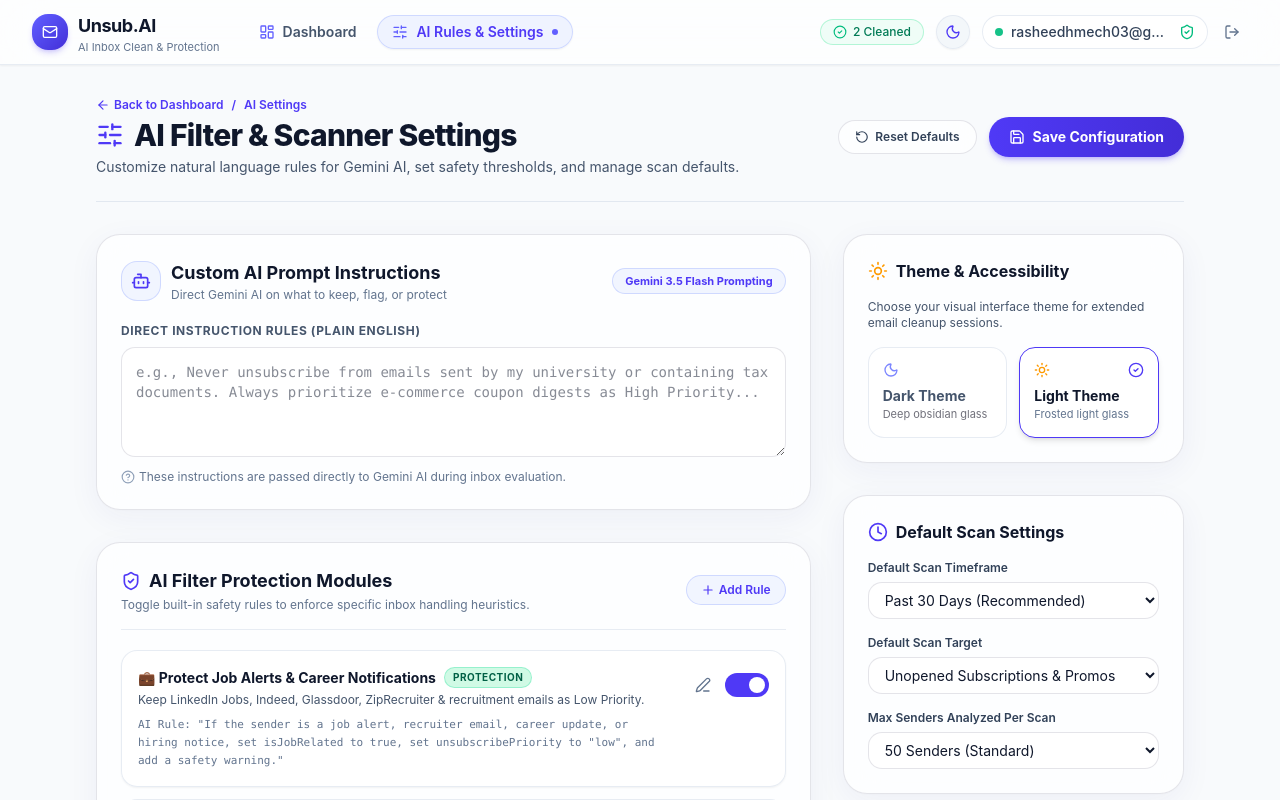
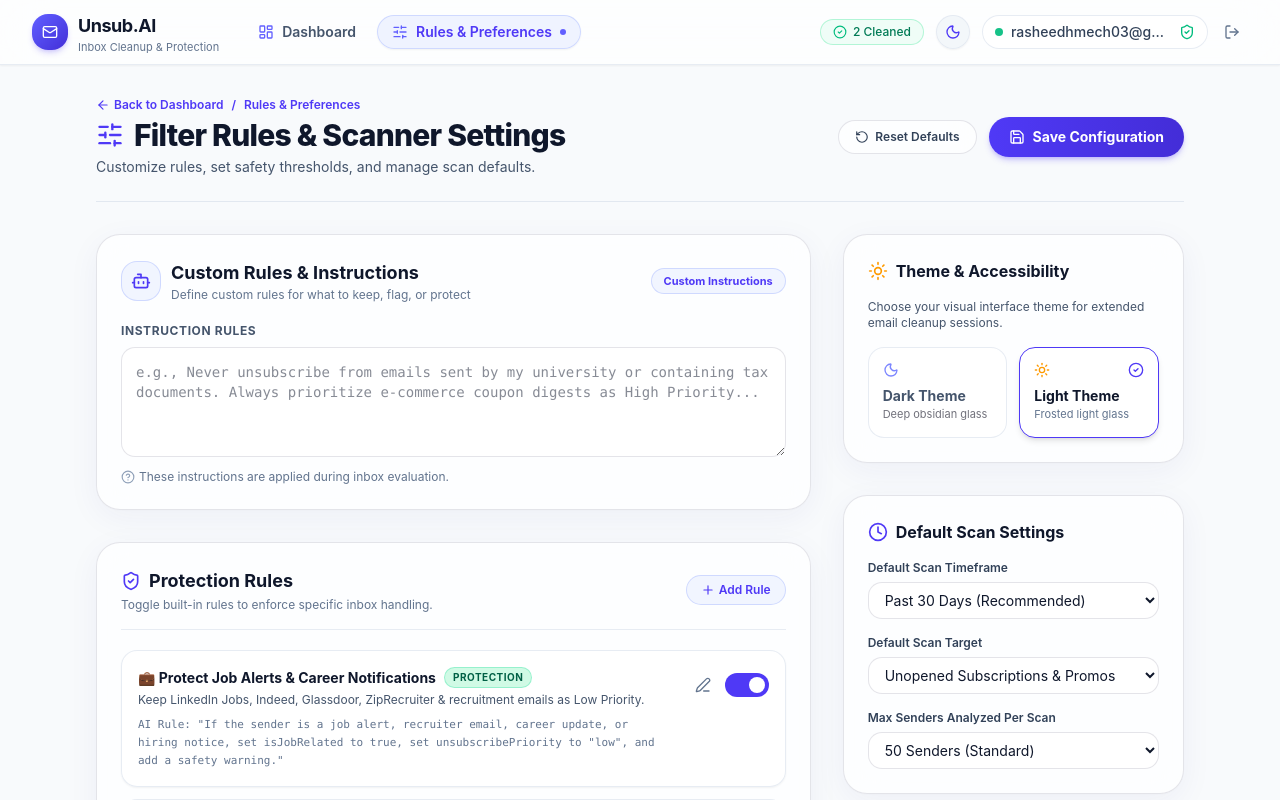
Before and after one commit to rashee1997/unsubai, a Next.js app: page /settings in a window 1280 px wide. Shown: the top 800 px of the page. Built offline with nearby package versions, Linux system fonts and the light colour scheme.

Commit message:
refactor: remove redundant AI branding from UI text
Simplify terminology across the dashboard and settings to improve clarity and readability by removing unnecessary references to "AI" in labels and descriptions.

```diff
--- a/app/page.tsx
+++ b/app/page.tsx
@@ -734,7 +734,7 @@ export default function Home() {
               </h1>
 
               <p className="text-slate-600 dark:text-zinc-400 text-sm sm:text-base mt-3 leading-relaxed">
-                Connect your Gmail account to let Gemini AI identify newsletter subscriptions, calculate priority scores, and present a clear confirmation step before unsubscribing.
+                Connect your Gmail account to automatically categorize newsletter subscriptions, score priority levels, and review unsubscriptions with confidence.
               </p>
 
               <div className="mt-6 flex flex-wrap items-center gap-3">
@@ -1162,7 +1162,7 @@ export default function Home() {
             </div>
             <h3 className="text-xl font-bold text-slate-900 dark:text-white">Ready to clean your inbox safely</h3>
             <p className="text-sm text-slate-600 dark:text-zinc-400 mt-2 max-w-lg mx-auto">
-              Select your search criteria above and click <strong>&quot;Scan Inbox for Unopened Emails&quot;</strong> to discover recurring subscriptions and explicitly confirm senders before unsubscribing.
+              Select your search criteria above and click <strong>&quot;Scan Inbox&quot;</strong> to discover recurring subscriptions and review senders before unsubscribing.
             </p>
           </div>
         )}
--- a/app/settings/page.tsx
+++ b/app/settings/page.tsx
@@ -200,14 +200,14 @@ export default function SettingsPage() {
                 <ArrowLeft className="w-3.5 h-3.5" /> Back to Dashboard
               </Link>
               <span>/</span>
-              <span>AI Settings</span>
+              <span>Rules & Preferences</span>
             </div>
             <h1 className="text-2xl sm:text-3xl font-extrabold text-slate-900 dark:text-white tracking-tight flex items-center gap-2.5">
               <SlidersHorizontal className="w-7 h-7 text-indigo-600 dark:text-indigo-400" />
-              AI Filter & Scanner Settings
+              Filter Rules & Scanner Settings
             </h1>
             <p className="text-sm text-slate-600 dark:text-zinc-400 mt-1">
-              Customize natural language rules for Gemini AI, set safety thresholds, and manage scan defaults.
+              Customize rules, set safety thresholds, and manage scan defaults.
             </p>
           </div>
 
@@ -242,7 +242,7 @@ export default function SettingsPage() {
         <div className="grid grid-cols-1 lg:grid-cols-3 gap-8">
           {/* Main Column (2 cols) */}
           <div className="lg:col-span-2 space-y-8">
-            {/* Card 1: Custom AI Prompt Instructions */}
+            {/* Card 1: Custom Prompt Instructions */}
             <section className="glass-panel p-6 space-y-5 transition-all">
               <div className="flex items-center justify-between">
                 <div className="flex items-center space-x-2.5">
@@ -250,18 +250,18 @@ export default function SettingsPage() {
                     <Bot className="w-5 h-5" />
                   </div>
                   <div>
-                    <h2 className="text-lg font-bold text-slate-900 dark:text-white">Custom AI Prompt Instructions</h2>
-                    <p className="text-xs text-slate-500 dark:text-zinc-400">Direct Gemini AI on what to keep, flag, or protect</p>
+                    <h2 className="text-lg font-bold text-slate-900 dark:text-white">Custom Rules & Instructions</h2>
+                    <p className="text-xs text-slate-500 dark:text-zinc-400">Define custom rules for what to keep, flag, or protect</p>
                   </div>
                 </div>
                 <span className="px-3 py-1 rounded-full text-[11px] font-bold bg-indigo-50/80 dark:bg-indigo-950/60 text-indigo-600 dark:text-indigo-400 border border-indigo-200/80 dark:border-indigo-800/40 backdrop-blur-md">
-                  Gemini 3.5 Flash Prompting
+                  Custom Instructions
                 </span>
               </div>
 
               <div>
                 <label htmlFor="custom-instructions" className="block text-xs font-bold uppercase tracking-wider text-slate-600 dark:text-zinc-400 mb-2">
-                  Direct Instruction Rules (Plain English)
+                  Instruction Rules
                 </label>
                 <textarea
                   id="custom-instructions"
@@ -275,21 +275,21 @@ export default function SettingsPage() {
                 />
                 <p className="text-xs text-slate-500 dark:text-zinc-400 mt-1.5 flex items-center gap-1">
                   <HelpCircle className="w-3.5 h-3.5 text-slate-400 dark:text-zinc-500" />
-                  These instructions are passed directly to Gemini AI during inbox evaluation.
+                  These instructions are applied during inbox evaluation.
                 </p>
               </div>
             </section>
 
-            {/* Card 2: Preset AI Filter Rules Manager */}
+            {/* Card 2: Preset Filter Rules Manager */}
             <section className="glass-panel p-6 space-y-5 transition-all">
               <div className="flex items-center justify-between border-b border-slate-200/80 dark:border-white/10 pb-4">
                 <div>
                   <h2 className="text-lg font-bold text-slate-900 dark:text-white flex items-center gap-2">
                     <ShieldCheck className="w-5 h-5 text-indigo-600 dark:text-indigo-400" />
-                    AI Filter Protection Modules
+                    Protection Rules
                   </h2>
                   <p className="text-xs text-slate-500 dark:text-zinc-400 mt-0.5">
-                    Toggle built-in safety rules to enforce specific inbox handling heuristics.
+                    Toggle built-in rules to enforce specific inbox handling.
                   </p>
                 </div>
 
--- a/components/InboxHealthDashboard.tsx
+++ b/components/InboxHealthDashboard.tsx
@@ -215,7 +215,7 @@ export const InboxHealthDashboard: React.FC<InboxHealthDashboardProps> = ({
         <div className="glass-card p-4 sm:p-5 flex flex-col justify-between bg-rose-50/40 dark:bg-rose-950/20 border-rose-200/80 dark:border-rose-900/40">
           <div>
             <div className="flex items-center justify-between text-rose-700 dark:text-rose-400 mb-2">
-              <span className="text-xs font-semibold uppercase tracking-wider">High AI Priority</span>
+              <span className="text-xs font-semibold uppercase tracking-wider">High Priority</span>
               <div className="w-8 h-8 rounded-xl bg-rose-100/80 dark:bg-rose-950/60 border border-rose-200/80 dark:border-rose-800/40 text-rose-700 dark:text-rose-400 flex items-center justify-center backdrop-blur-md">
                 <ShieldAlert className="w-4 h-4" />
               </div>
@@ -326,7 +326,7 @@ export const InboxHealthDashboard: React.FC<InboxHealthDashboardProps> = ({
               Inbox Email Distribution by Category
             </h3>
             <p className="text-xs text-slate-500 dark:text-zinc-400 mt-1">
-              Visual breakdown of scanned recurring emails across AI-detected subscription categories.
+              Visual breakdown of scanned recurring emails across subscription categories.
             </p>
           </div>
 
--- a/components/Navbar.tsx
+++ b/components/Navbar.tsx
@@ -39,7 +39,7 @@ export const Navbar: React.FC<NavbarProps> = ({
               <div className="flex items-center space-x-1.5">
                 <span className="font-bold text-base sm:text-lg text-slate-900 dark:text-white tracking-tight shrink-0">Unsub.AI</span>
               </div>
-              <p className="text-[11px] text-slate-500 dark:text-zinc-400 hidden lg:block leading-none mt-0.5 truncate">AI Inbox Clean & Protection</p>
+              <p className="text-[11px] text-slate-500 dark:text-zinc-400 hidden lg:block leading-none mt-0.5 truncate">Inbox Cleanup & Protection</p>
             </div>
           </Link>
 
@@ -66,7 +66,7 @@ export const Navbar: React.FC<NavbarProps> = ({
               }`}
             >
               <SlidersHorizontal className="w-4 h-4 text-indigo-500 dark:text-indigo-400 shrink-0" />
-              <span>AI Rules & Settings</span>
+              <span>Rules & Preferences</span>
               <span className="w-1.5 h-1.5 rounded-full bg-indigo-500 shrink-0" />
             </Link>
           </nav>
```
Also changed, not shown: components/GeminiChatbot.tsx (+23 -25 lines), components/SenderCard.tsx (+4 -4 lines).
